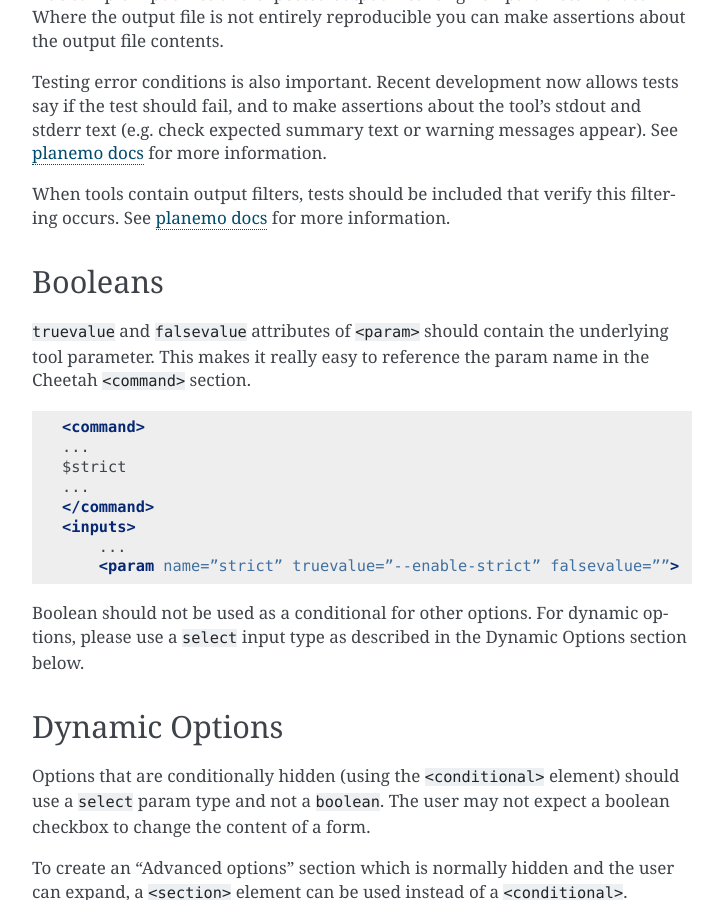
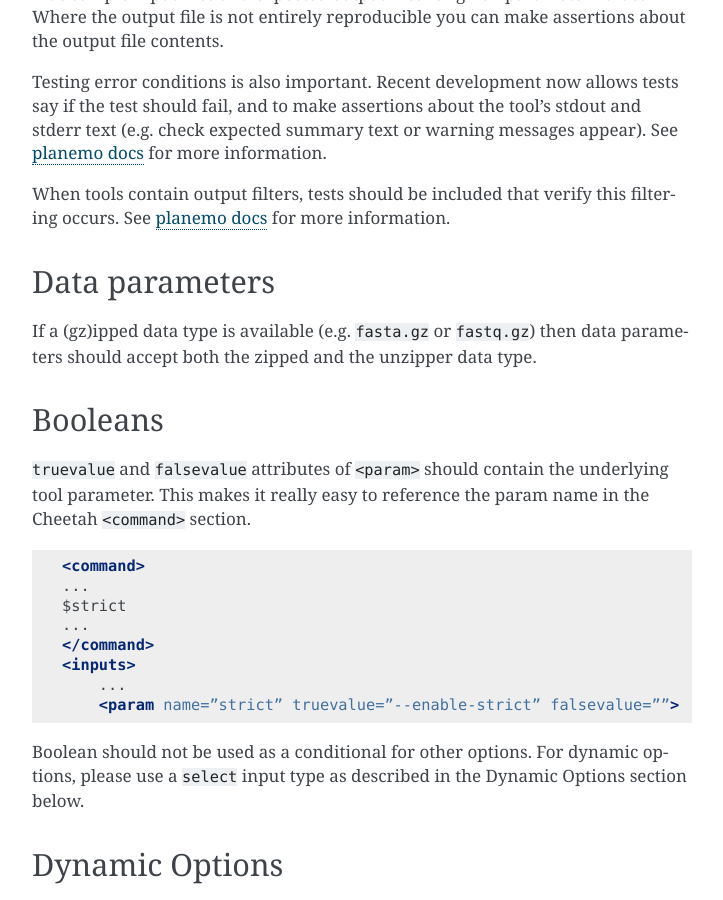
Before and after one commit to galaxy-iuc/standards, a Sphinx documentation site: the page built from docs/best_practices/tool_xml.rst, in a window 1280 px wide and 900 px high, scrolled down 3591 px. Shown: the whole window, without its empty margins (388-1111 px from the left). Built offline with Sphinx 7.4.7, drawn with Linux system fonts in a browser that asks for light colours.

Commit message:
require zipped data if possible

```diff
--- a/docs/best_practices/tool_xml.rst
+++ b/docs/best_practices/tool_xml.rst
@@ -161,6 +161,12 @@ warning messages appear). See `planemo docs <https://planemo.readthedocs.io/en/l
 
 When tools contain output filters, tests should be included that verify
 this filtering occurs. See `planemo docs <https://planemo.readthedocs.io/en/latest/writing_how_do_i.html#test-output-filters-work>`__ for more information.
+
+Data parameters
+---------------
+
+If a (gz)ipped data type is available (e.g. ``fasta.gz`` or ``fastq.gz``) then
+data parameters should accept both the zipped and the unzipper data type.
 
 Booleans
 --------
```
